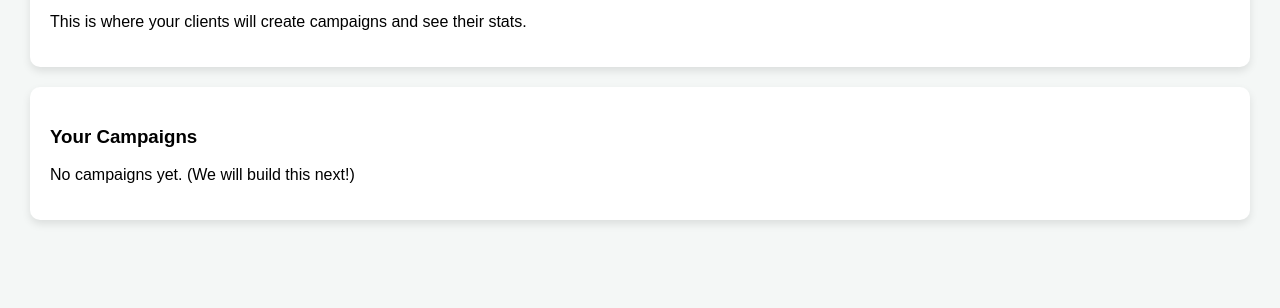
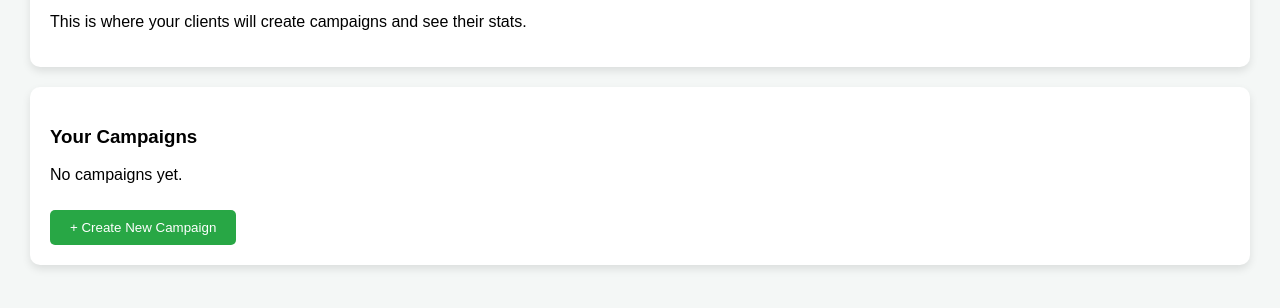
Before and after one commit to Salman-DEV-ADS/AsynchAds-network, a plain HTML site: page dashboard.html in a window 1280 px wide. Shown: the part 216-524 px from the top of the page. Drawn offline with Linux system fonts and the light colour scheme; no server answers.

Commit message:
Add files via upload

```diff
--- a/dashboard.html
+++ b/dashboard.html
@@ -45,11 +45,13 @@
       <p>This is where your clients will create campaigns and see their stats.</p>
     </div>
 
-    <div class="card">
+        <div class="card">
       <h3>Your Campaigns</h3>
-      <p>No campaigns yet. (We will build this next!)</p>
+      <p>No campaigns yet.</p>
+      <a href="create-campaign.html">
+        <button style="background-color: #28a745; color: white; padding: 10px 20px; border: none; border-radius: 5px; cursor: pointer; margin-top: 10px;">+ Create New Campaign</button>
+      </a>
     </div>
-  </div>
 
   <script type="module">
     import { initializeApp } from "https://www.gstatic.com/firebasejs/10.7.1/firebase-app.js";
```
